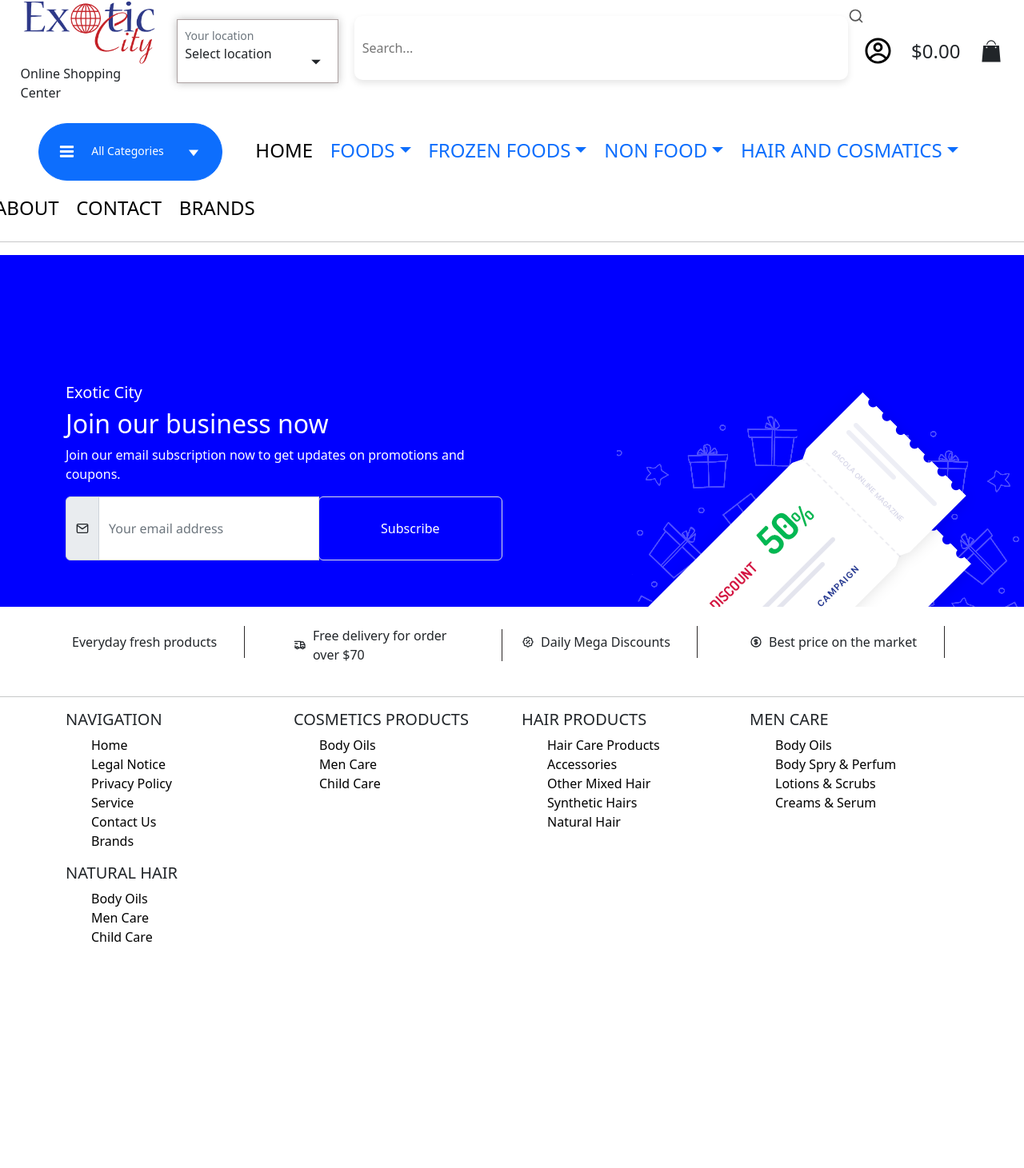
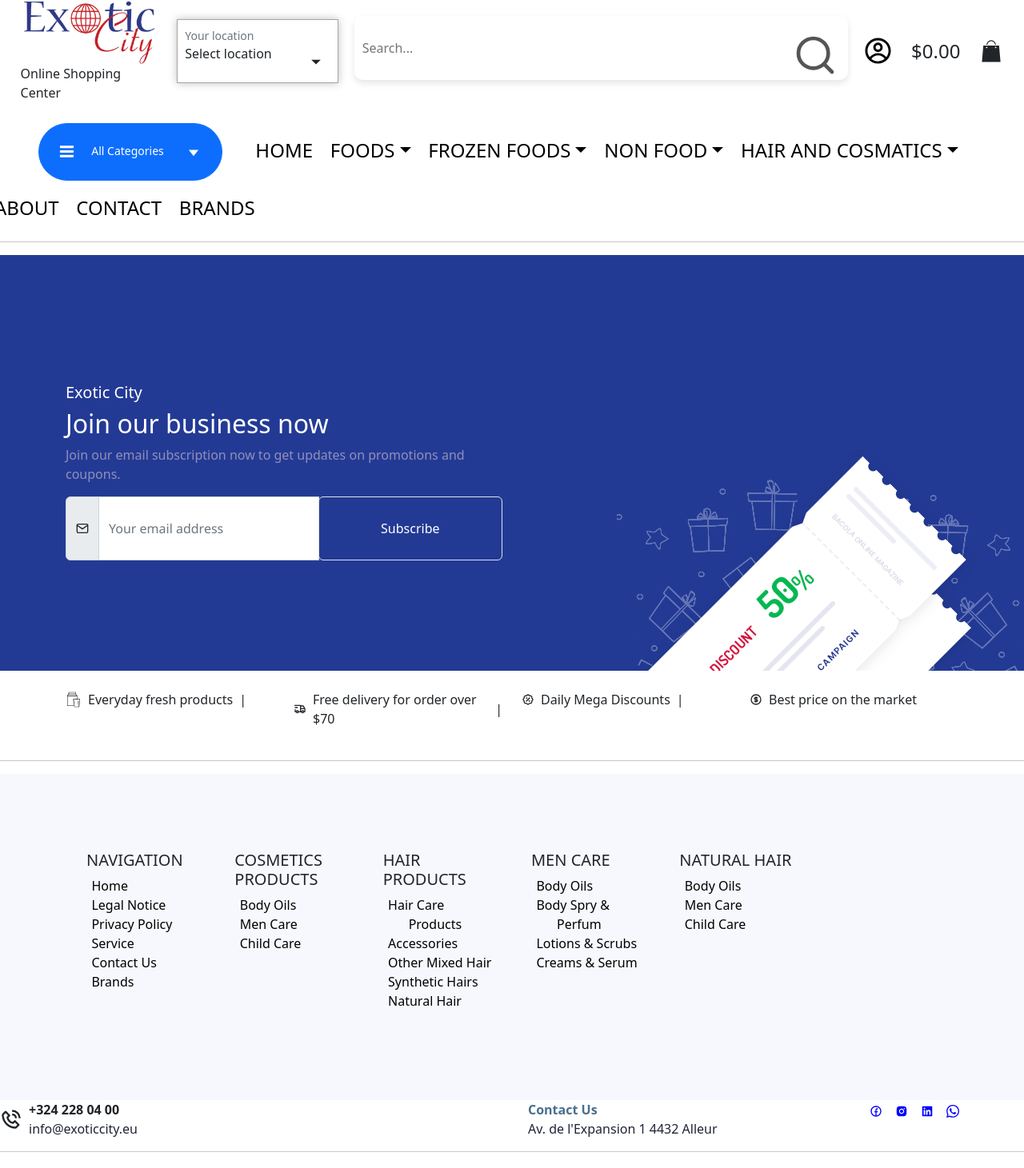
Before and after one commit to malikabdullahnaazar/exoticcity, a React (Create React App) app: page / in a window 1280 px wide. Shown: the part 128-1589 px from the top of the page at 80% size. Before the commit the page ends 1328 px from the top, so only its background shows below. Built offline with nearby package versions, Linux system fonts and the light colour scheme.

Commit message:
fully responsive nav bar and footer

```diff
--- a/src/components/Footer.jsx
+++ b/src/components/Footer.jsx
@@ -9,6 +9,12 @@ import { Container, Row, Col } from 'react-bootstrap';
 import { TbTruckDelivery } from 'react-icons/tb';
 import { HiOutlineCurrencyDollar } from 'react-icons/hi';
 import { TbDiscount2 } from 'react-icons/tb';
+import { AiFillInstagram } from 'react-icons/ai';
+import { ImWhatsapp } from 'react-icons/im';
+import { AiFillLinkedin } from 'react-icons/ai';
+import { BiPhoneCall } from 'react-icons/bi';
+import { RiFacebookCircleLine } from 'react-icons/ri';
+import milk from "../static/milk.png"
 
 const Footer = () => {
   return (
@@ -19,7 +25,7 @@ const Footer = () => {
             <Col xs={12} md={6} className="footer-banner">
               <h5>Exotic City</h5>
               <h2>Join our business now</h2>
-              <p>Join our email subscription now to get updates on promotions and coupons.</p>
+              <p className="cu-color">Join our email subscription now to get updates on promotions and coupons.</p>
               <InputGroup className="mb-3" >
                 <InputGroup.Text>
                   <FiMail />
@@ -42,10 +48,10 @@ const Footer = () => {
         <div className="row">
           <div className="col col-12 col-md-6 col-lg-3">
             <div className="iconbox">
-              {/* <div className="iconbox-icon"><Icon icon={milkIcon} /></div> */}
+              <div className="iconbox-icon"><img src={milk} alt="product" width="20vw" height="20vh" className="img-fluid color-black" /></div>
               <div className="iconbox-detail">
                 <span className="px-2">Everyday fresh products</span>
-                 <div className="vertical-line"></div>
+                <span className="d-none d-md-inline-block ">|</span>
               </div>
             </div>
           </div>
@@ -55,7 +61,7 @@ const Footer = () => {
               <div className="iconbox-icon"><TbTruckDelivery /></div>
               <div className="iconbox-detail">
                 <span className="px-2">Free delivery for order over $70</span>
-                <div className="vertical-line"></div>
+                <span className="d-none d-md-inline-block ">|</span>
               </div>
             </div>
           </div>
@@ -64,27 +70,25 @@ const Footer = () => {
               <div className="iconbox-icon flex"> <TbDiscount2 /></div>
               <div className="iconbox-detail flex">
                 <span className="px-2">Daily Mega Discounts</span>
-                <div className="vertical-line"></div>
+                <span className="d-none d-md-inline-block ">|</span>
 
               </div>
             </div>
           </div>
           <div className="col col-12 col-md-6 col-lg-3">
             <div className="iconbox">
-              <div class="iconbox-icon"><HiOutlineCurrencyDollar/></div>
+              <div className="iconbox-icon"><HiOutlineCurrencyDollar /></div>
               <div className="iconbox-detail">
                 <span className="px-2">Best price on the market</span>
-                <div className="vertical-line"></div>
               </div>
             </div>
           </div>
         </div>
       </div>
       <hr />
-      <div className="navigation-container">
-      <div className="container">
-  <div className="row">
-    <div className="col-sm-12 col-md-3">
+      <div className="px-5 row1 py-5">
+        <div className="row px-5 py-5  ">
+          <div className="col-sm-17 col-md-2 px-4 ">
             <h5>NAVIGATION</h5>
             <ul>
               <li><Link to="/">Home</Link></li>
@@ -95,7 +99,7 @@ const Footer = () => {
               <li><Link to="/brands">Brands</Link></li>
             </ul>
           </div>
-    <div className="col-sm-12 col-md-3">
+          <div className="col-sm-12 col-md-2 px-4 ">
             <h5>COSMETICS PRODUCTS</h5>
             <ul>
               <li><Link to="/body-oils">Body Oils</Link></li>
@@ -103,7 +107,7 @@ const Footer = () => {
               <li><Link to="/child-care">Child Care</Link></li>
             </ul>
           </div>
-    <div className="col-sm-12 col-md-3">
+          <div className="col-sm-12 col-md-2 px-4">
             <h5>HAIR PRODUCTS</h5>
             <ul>
               <li><Link to="/hair-care-products">Hair Care Products</Link></li>
@@ -113,7 +117,7 @@ const Footer = () => {
               <li><Link to="/natural-hair">Natural Hair</Link></li>
             </ul>
           </div>
-    <div className="col-sm-12 col-md-3">
+          <div className="col-sm-12 col-md-2 px-4">
             <h5>MEN CARE</h5>
             <ul>
               <li><Link to="/body-oils">Body Oils</Link></li>
@@ -122,7 +126,7 @@ const Footer = () => {
               <li><Link to="/creams-serums">Creams &amp; Serum</Link></li>
             </ul>
           </div>
-    <div className="col-sm-12 col-md-3">
+          <div className="col-sm-12 col-md-3 px-4">
             <h5>NATURAL HAIR</h5>
             <ul>
               <li><Link to="/body-oils">Body Oils</Link></li>
@@ -132,6 +136,58 @@ const Footer = () => {
           </div>
         </div>
       </div>
+      <div>
+        <div className="">
+          <div className="row">
+            <div className="col-sm-4 col-md-6">
+              <div className="d-flex align-items-center">
+                <span className="me-2"><BiPhoneCall size={28} /></span>
+                <div>
+                  <p className="mb-0 fw-bold">+324 228 04 00</p>
+                  <p className="mb-0 desc">info@exoticcity.eu</p>
+                </div>
+              </div>
+            </div>
+            <div className="col-sm-4 col-md-4">
+              <div className="d-flex align-items-center">
+                <span className="me-2"><i className="bi bi-geo-alt"></i></span>
+                <div>
+                  <p className="mb-0 contact fw-bold">Contact Us</p>
+                  <p className="mb-0 desc">Av. de l'Expansion 1 4432 Alleur</p>
+                </div>
+              </div>
+            </div>
+            <div className="col-sm-4 col-md-1">
+              <div className="d-flex justify-content-start">
+                <span className="me-3"><RiFacebookCircleLine color="blue" /></span>
+                <span className="me-3"><AiFillInstagram color="blue" /></span>
+                <span className="me-3"><AiFillLinkedin color="blue" /></span>
+                <span><ImWhatsapp color="blue" /></span>
+              </div>
+              <div className="row">
+
+              </div>
+            </div>
+
+          </div>
+          <hr />
+          <div className="row">
+            <div className="col-sm-12 col-md-6">
+              <p className="text-start desc">Copyright 2022 © Exotic City.</p>
+            </div>
+            <div className="col-sm-12 col-md-6">
+              <div className="d-flex justify-content-end">
+                <div className="me-3">
+                  <Link className="desc mx-1">Service</Link>
+                  <Link className="desc mx-1">Privacy Policy</Link>
+                  <Link className="desc mx-1"> Legal Notice</Link>
+                  <Link className="desc mx-1"> Cookies Policy</Link>
+                </div>
+              </div>
+            </div>
+          </div>
+        </div>
+
       </div>
     </footer>
   );
--- a/src/components/css/Footer.css
+++ b/src/components/css/Footer.css
@@ -1,20 +1,27 @@
 .footer-box {
   width: 100%;
-    height: 55vh;
-    background-color: blue;
+  height: 65vh;
+  background-color: #233a95;
   color: white;
   background-image: url("../../static/coupon.png");
   background-repeat: no-repeat;
   background-position: right bottom;
+}
+.filter-black-and-white {
+  filter: brightness(0%) grayscale(100%);
+}
+.cu-color{
+  color: #9190B9;
+}
+
 @media (max-width: 768px) {
   .footer-box {
-        height: 100vh;
+    height: 110vh;
   }
 }
-
-}
 .vertical-line {
-  display: none; /* hide by default */
+  display: none;
+  color: #E4E5EE; /* hide by default */
 }
 
 /* show the line on larger screens */
@@ -26,12 +33,33 @@
     margin-left: 2vw;
   }
 }
+.navigation-container{
+  width: 100vw;
+  height: 65vh;
+}
+.desc{
+ color: #202435;
+ text-decoration: none;
+}
+
 li  {
   list-style: none;
+  color: #F7F8FD;
+}
+li Link{
+  list-style: none;
+}
+.row1{
+  background-color: #F7F8FD;
+}
+.contact{
+  color: #496F8D;
 }
 li a{
   text-decoration: none;
   color: black;
+  margin-left: -2vw;
+  padding-left: -20vw;
 }
 .iconbox {
   display: flex;
--- a/src/components/css/HeaderBanner.css
+++ b/src/components/css/HeaderBanner.css
@@ -1,5 +1,5 @@
 .headerbanner {
-    background-color: #233a95;
+    background-color: #233A95;
     color: white;
     padding-top: 1vh;
     height: 6vh;
--- a/src/components/css/HeaderSection.css
+++ b/src/components/css/HeaderSection.css
@@ -1,11 +1,16 @@
 .search-icon {
   position: absolute;
-  /* top: 50%;
-  right: 20px; */
+  top:54%;
+  right: 5%;
   transform: translateY(-50%);
-  font-size: 20px;
+  font-size: 7vh;
   color: #555;
   cursor: pointer;
+}
+.search-container {
+  position: relative;
+  display: flex;
+  align-items: center;
 }
 
 .html{
@@ -36,8 +41,7 @@
   }
   }
 
-  input[type="text"] {
-    width: 100%;
+  input[type="text"] ::before{    width: 100%;
     height: 50px;
     border: none;
     border-radius: 25px;
@@ -45,12 +49,13 @@
     font-size: 1.2em;
     box-shadow: 0 0 10px rgba(0, 0, 0, 0.1);
     outline: none;
-    background-color: #f5f5f5;
+    background-color: #000000;
   }
 
   input[type="text"]:focus {
   box-shadow: 0 8px 16px rgba(0, 0, 0, 0.2);
   outline: none;
+  background-color: #dee1eb;
   }
 
 
--- a/src/components/css/Navbar.css
+++ b/src/components/css/Navbar.css
@@ -5,6 +5,14 @@
     margin-left: 15vw;
 
 }
+.navbar-link > .nav-link {
+  color: rgb(0, 0, 0);
+}
+.navbar-link > .nav-link :hover{
+  color: #31C1F9;
+  background-color: #F0FAFF;
+}
+
 .navbar-link {
     font-size: 3vh;
     margin-left: -1.8vw;
@@ -14,3 +22,15 @@
     color: black;
     font-weight: 200;
   }
+  .nav-link:hover {
+    color: #31C1F9;
+    background-color: #F0FAFF;
+  }
+  .navbar .nav-item .nav-link.active{
+    color: #31C1F9;
+    background-color: #F0FAFF;
+  }
+  .NavDropdown:hover{
+    color: #31C1F9;
+    background-color: #F0FAFF;
+  }
```
Also changed, not shown: src/components/Navbar.jsx (+70 -26 lines), src/static/milk.png (added). Lines whose indentation alone changed are shown as unchanged.
